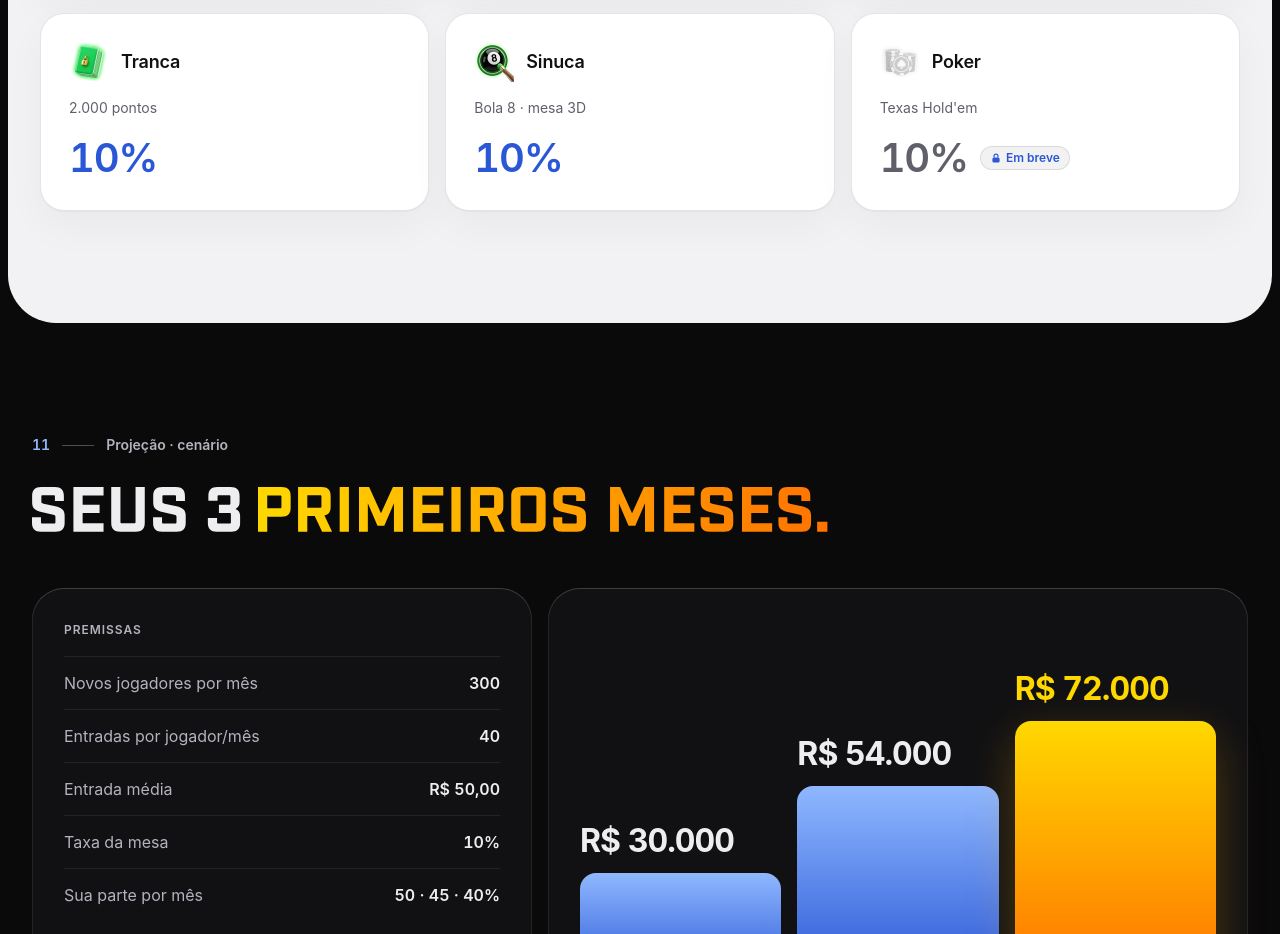
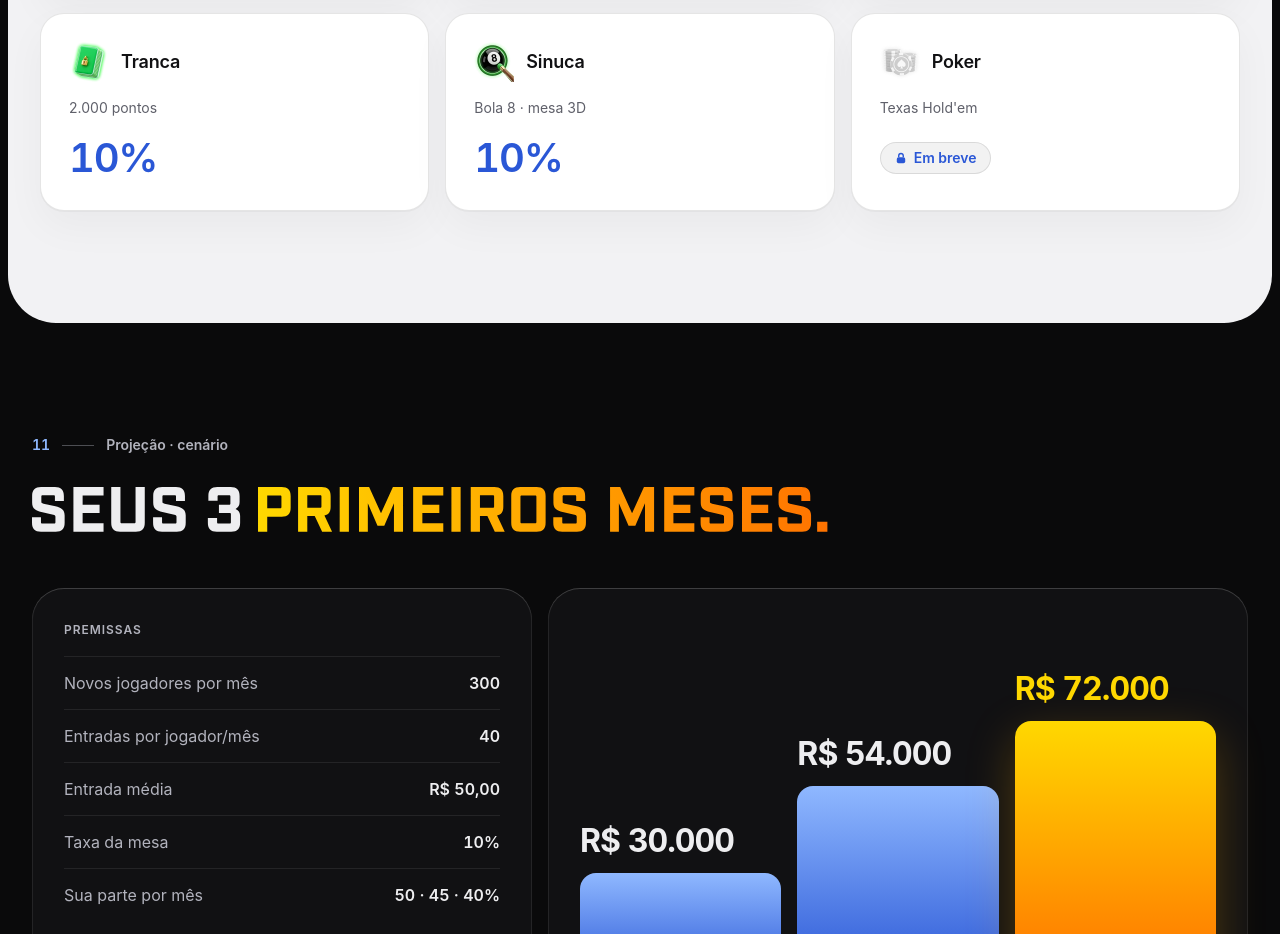
Before and after one commit to robertaestrela/afiliados, a plain HTML site: page index.html in a window 1280 px wide. Shown: the part 10125-11059 px from the top of the page. Drawn offline with Linux system fonts and the light colour scheme.

Commit message:
Poker só com Em breve na tabela, sem a taxa
Co-Authored-By: Claude Opus 5.5 <noreply@anthropic.com>

```diff
--- a/index.html
+++ b/index.html
@@ -496,8 +496,9 @@ input[type=range]::-moz-range-thumb{width:28px;height:28px;border:0;border-radiu
 .tg td{padding:12px 0;border-top:1px solid var(--l-line);text-align:right;color:var(--l-muted)}
 .tg td b{font:600 24px/28px var(--f-disp);letter-spacing:-.02em;color:var(--ink)}
 .tg.lock .tg-h img{filter:grayscale(1);opacity:.4}
-.tg.lock .rt{display:flex;flex-wrap:wrap;align-items:center;gap:8px 12px;color:var(--l-muted)}
-.tg .soon{background:#0000000d;box-shadow:inset 0 0 0 1px var(--l-line);color:var(--ink);letter-spacing:0}
+.tg.lock .rt{display:flex;align-items:center;min-height:48px}
+.tg .soon{gap:6px;height:32px;padding:0 14px;font-size:14px;line-height:32px;background:#0000000d;box-shadow:inset 0 0 0 1px var(--l-line);color:var(--ink);letter-spacing:0}
+.tg .soon svg{width:14px;height:14px}
 @media (max-width:1024px){ .tx-row{grid-template-columns:1fr 1fr} }
 
 /* ===== 01 · Fantasy game: jogador contra jogador ===== */
@@ -1031,7 +1032,7 @@ input[type=range]::-moz-range-thumb{width:28px;height:28px;border:0;border-radiu
       <div class="tg rv" style="--d:.12s"><div class="tg-h"><img src="assets/icons/buraco.webp" alt=""><b>Buraco</b></div><p class="meta">STBL e Aberto · 2.000 pontos</p><p class="rt">10%</p></div>
       <div class="tg rv"><div class="tg-h"><img src="assets/icons/tranca.webp" alt=""><b>Tranca</b></div><p class="meta">2.000 pontos</p><p class="rt">10%</p></div>
       <div class="tg rv" style="--d:.06s"><div class="tg-h"><img src="assets/icons/sinuca.webp" alt=""><b>Sinuca</b></div><p class="meta">Bola 8 · mesa 3D</p><p class="rt">10%</p></div>
-      <div class="tg lock rv" style="--d:.12s"><div class="tg-h"><img src="assets/icons/poker.webp" alt=""><b>Poker</b></div><p class="meta">Texas Hold'em</p><p class="rt">10%<span class="soon"><svg><use href="#i-lock"/></svg>Em breve</span></p></div>
+      <div class="tg lock rv" style="--d:.12s"><div class="tg-h"><img src="assets/icons/poker.webp" alt=""><b>Poker</b></div><p class="meta">Texas Hold'em</p><p class="rt"><span class="soon"><svg><use href="#i-lock"/></svg>Em breve</span></p></div>
     </div>
   </div>
 </section>
```
